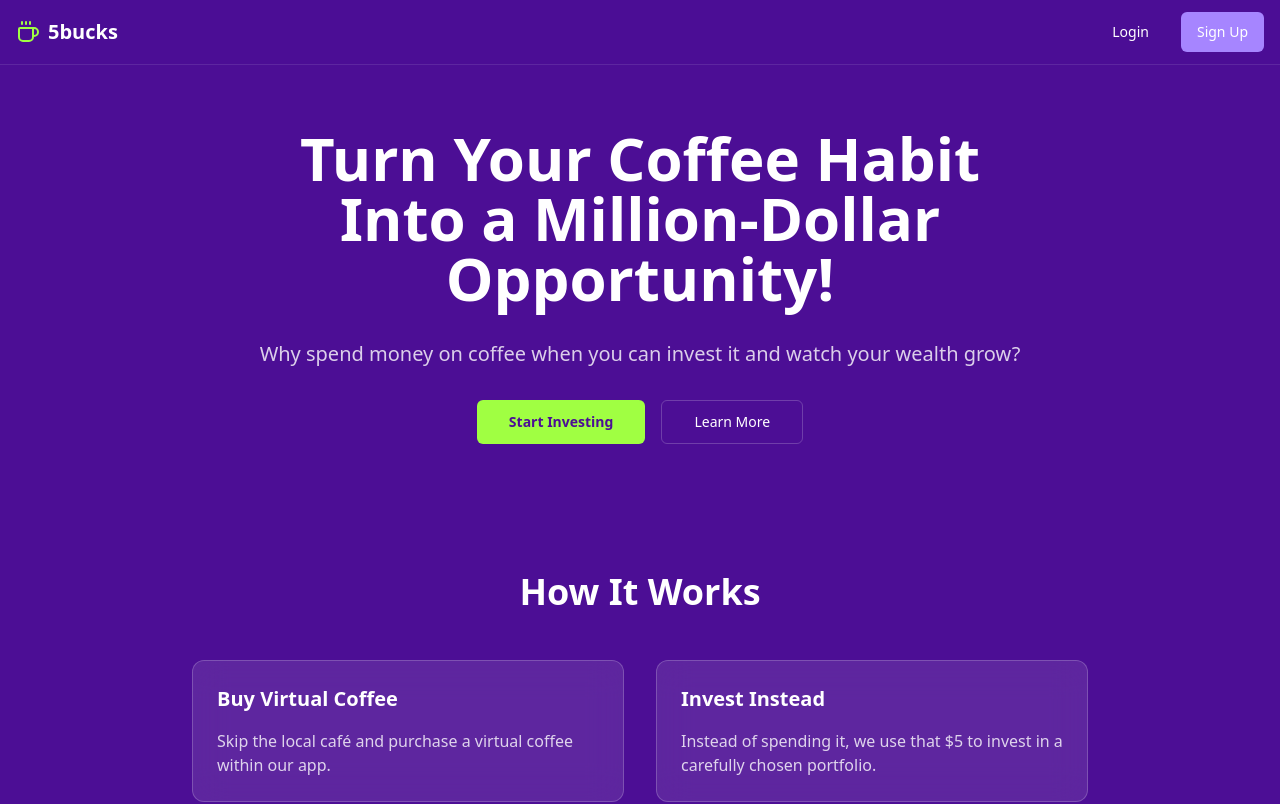
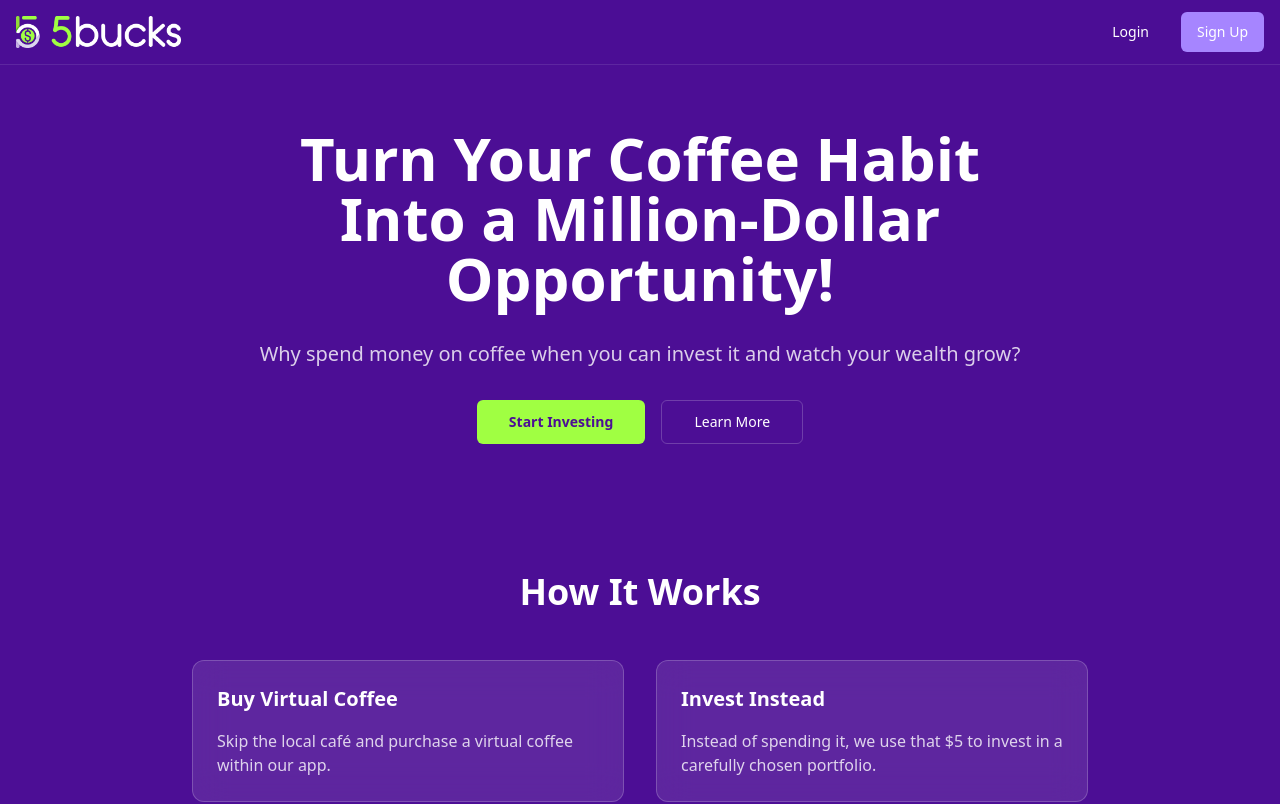
Before and after one commit to NikolaBube95/virtual-coffee-venture, a React (Vite) app: page / in a window 1280 px wide. Shown: the top 804 px of the page. Built offline with nearby package versions, Linux system fonts and the light colour scheme.

Commit message:
Add logo to application
Incorporated the specified logo into the application. Please note that the file size and dimensions of the logo should be optimized for better performance.
[skip gpt_engineer]

```diff
--- a/src/pages/Index.tsx
+++ b/src/pages/Index.tsx
@@ -9,8 +9,11 @@ const Index = () => {
       <header className="fixed w-full top-0 bg-[#4C0E95]/80 backdrop-blur-lg border-b border-white/10">
         <div className="container mx-auto px-4 h-16 flex items-center justify-between">
           <div className="flex items-center gap-2">
-            <Coffee className="w-6 h-6 text-[#A0FF42]" />
-            <span className="text-xl font-bold text-white">5bucks</span>
+            <img
+              src="/lovable-uploads/d5040d4a-0fd9-4fc7-858b-961e866e097d.png"
+              alt="5bucks logo"
+              className="h-8 w-auto"
+            />
           </div>
           <div className="flex gap-4">
             <Button
```
Also changed, not shown: public/lovable-uploads/d5040d4a-0fd9-4fc7-858b-961e866e097d.png (added).
